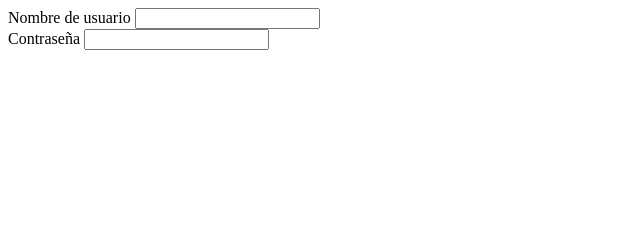
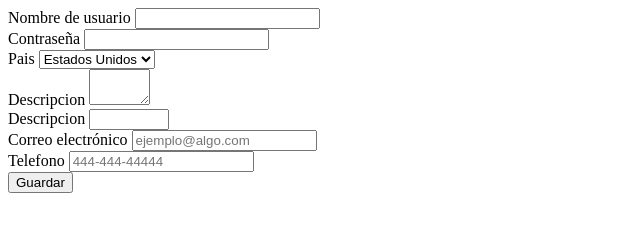
Before and after one commit to DesWeb2021/clase-braulioagr3, a plain HTML site: page Formulario/index.html in a window 1280 px wide. Shown: the whole page, without its empty margins (0-640 px from the left). Drawn offline with Linux system fonts and the light colour scheme.

Commit message:
Formularios

```diff
--- a/Formulario/index.html
+++ b/Formulario/index.html
@@ -9,10 +9,31 @@
 <body>
     <form>
         <label for ="username">Nombre de usuario</label>
-        <input type="text" value="" name="username" autocomplete="off">
+        <input type="text" value="" name="username" autocomplete="off" required>
         <br>
         <label for="pass">Contraseña</label>
-        <input type="password" name="pass">
+        <input type="password" name="pass" required>
+        <br>
+        <label for ="Country">Pais</label>
+        <select name="Country">
+            <option value ="EU">Estados Unidos</option>
+            <option value ="CA">Canada</option>
+            <option value ="MX">Mexico</option>
+        </select>
+        <br>
+        <label for="Description">Descripcion</label>
+        <textarea name="Description" cols="5" rows="2"></textarea>
+        <br>
+        <label for="age">Descripcion</label>
+        <input type="number" name="age" min="0" max="100" step=".5">
+        <br>
+        <label for="email">Correo electrónico</label>
+        <input type="mail" name="email" autocomplete="off" placeholder="ejemplo@algo.com">
+        <br>
+        <label for="phone">Telefono</label>
+        <input type="tel" name="phone" autocomplete="off" placeholder="444-444-44444">
+        <br>
+        <button type="submit">Guardar</button>
     </form>
 </body>
 </html>
```
